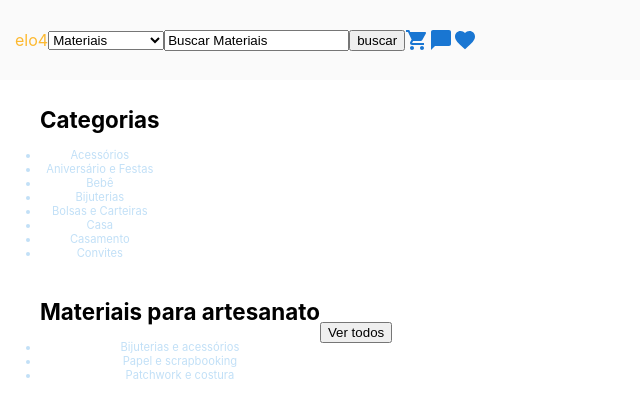
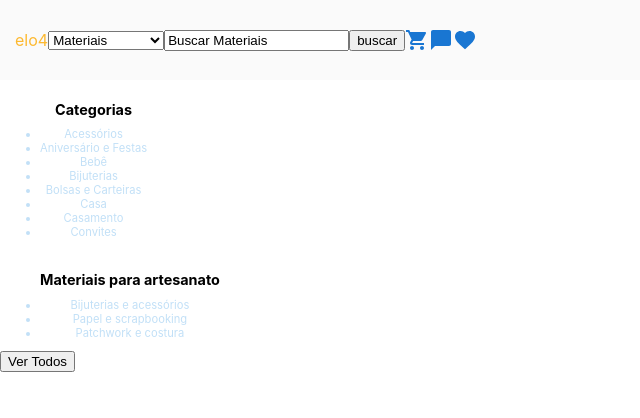
Before and after one commit to BrunoDev2003/bruno-repository, a React (Create React App) app: page / in a window 1280 px wide. Shown: the top 418 px of the page, without its empty margins (0-640 px from the left). Built offline with nearby package versions, Linux system fonts and the light colour scheme.

Commit message:
adding the apropriate measures to the side-menu

```diff
--- a/src/components/side-menu/index.js
+++ b/src/components/side-menu/index.js
@@ -26,7 +26,9 @@ export default function SideMenu() {
                     <li>Papel e scrapbooking</li>
                     <li>Patchwork e costura</li>
                 </ul>
-                <button>Ver todos</button>
+            </div>
+            <div className="sidemenu-container_2">
+                <button>Ver Todos</button>
             </div>
         </SideMenuContainer>
     )
--- a/src/components/side-menu/styles.js
+++ b/src/components/side-menu/styles.js
@@ -2,21 +2,30 @@ import styled from 'styled-components';
 
 export const SideMenuContainer = styled.div`
     .sidemenu-container {
+        align-items: center;
         display: flex;
-        align-items: center;
         font-size: .7rem;
+        list-style: none;
+    }
+
+    .sidemenu-container h1 {
+        font-size: .9rem;
     }
     .sidemenu-container_2 {
+        align-items: center;
         display: flex;
-        align-items: center;
         font-size: .7rem;
         justify-content:flex-start;
+        list-style: none;
+    }
+    .sidemenu-container_2 h1 {
+        font-size: .9rem;
     }
     li {
         color: #C2E0F7;
     }
     button {
+        align-items:center;
         display:flex;
-        align-items:center;
     }
 `
```
